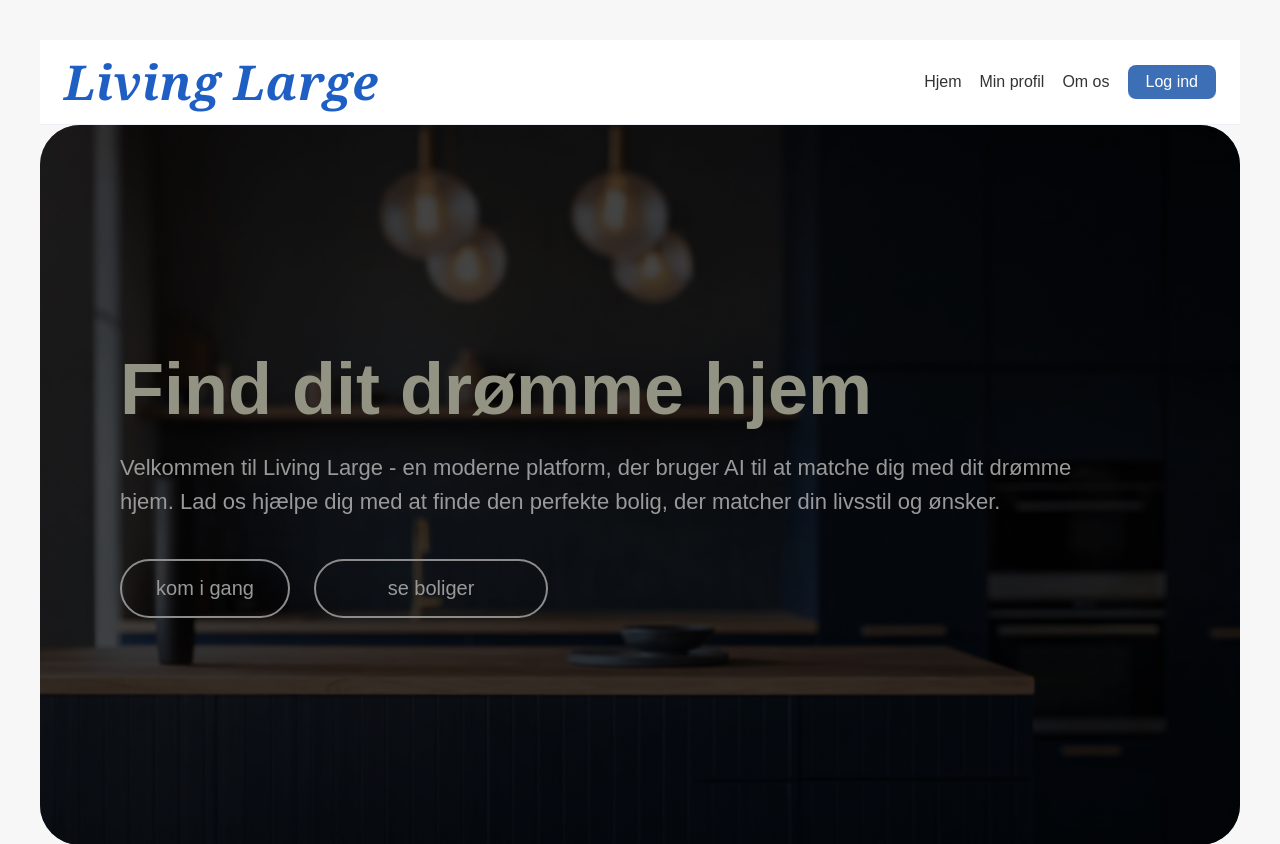
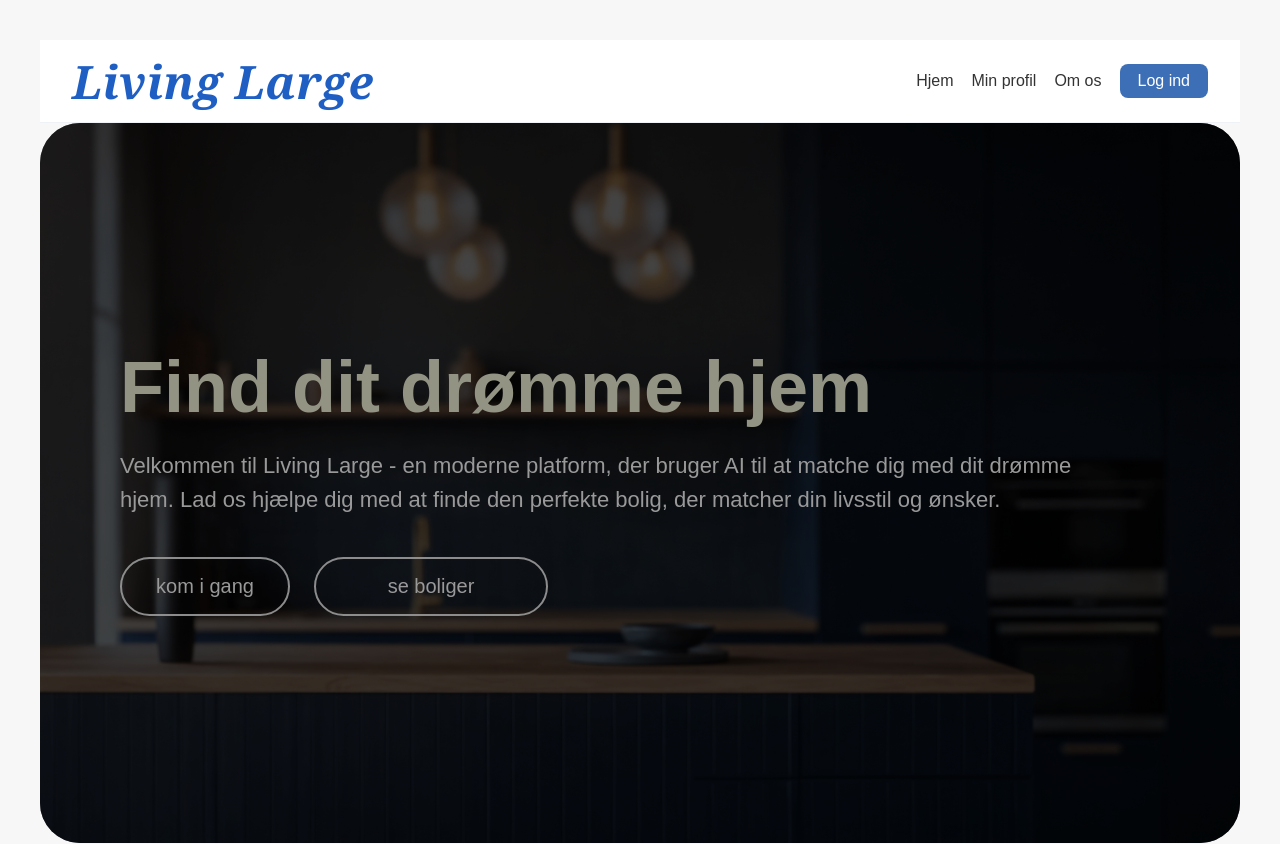
Before and after one commit to womberggaming-maker/LivingLarge, a Flask app: page / in a window 1280 px wide. Shown: the top 844 px of the page. Run offline with Flask 3, Linux system fonts and the light colour scheme.

Commit message:
navbar fixes

```diff
--- a/LivingLarge/static/style.css
+++ b/LivingLarge/static/style.css
@@ -47,9 +47,9 @@
             border-bottom: 1px solid #eef2f7;
         }
         .nav-inner {
-            max-width: 1200px;
+            max-width: 1400px;
             margin: 0 auto;
-            padding: 0 24px;
+            padding: 0 32px;
             display: flex;
             justify-content: space-between;
             align-items: center;
@@ -58,7 +58,7 @@
         .logo {
             font-family: Georgia, "Times New Roman", Times, serif;
             font-style: italic;
-            font-size: 48px;
+            font-size: 46px;
             font-weight: 700;
             color: #1f5fc4;
             line-height: 1;
```
